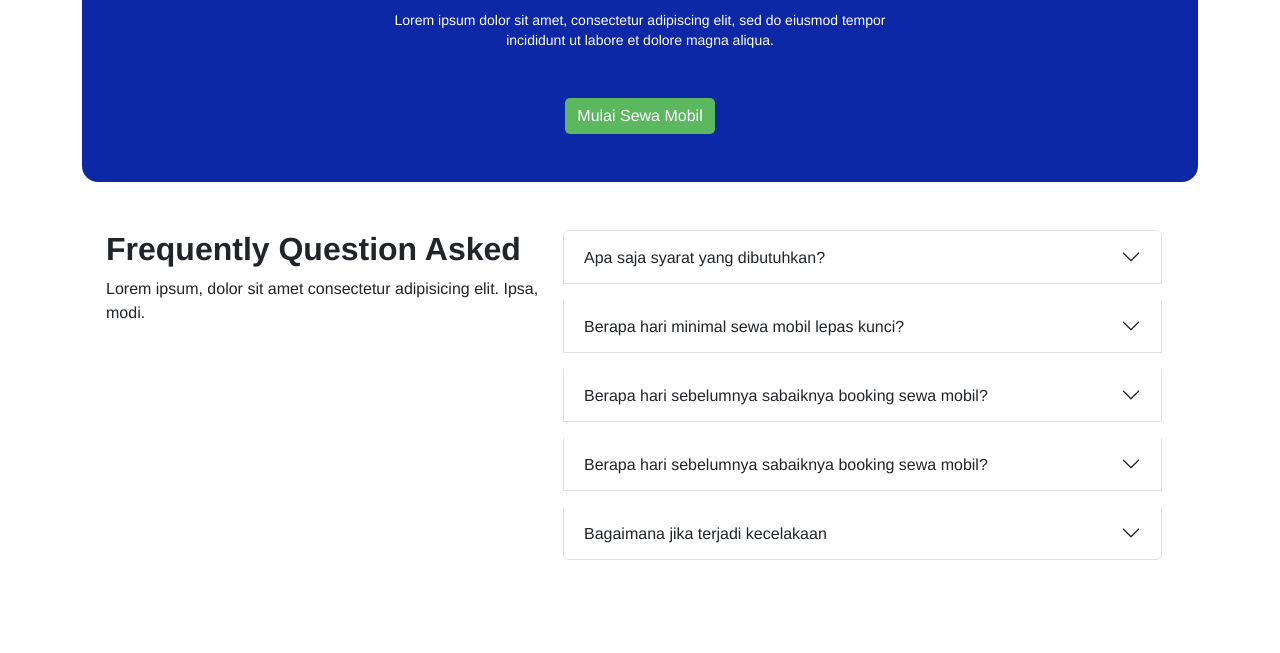
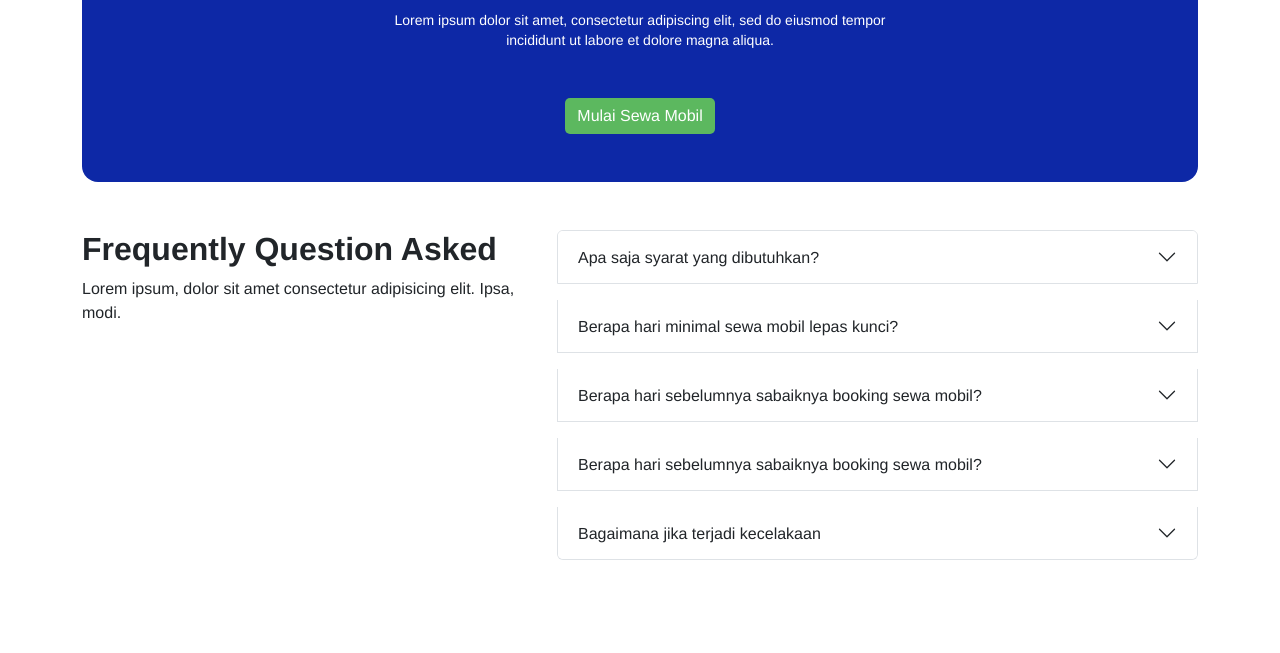
Before and after one commit to Hafieddz/F-FSW24001086-km6-haf-rental_car-ch1, a plain HTML site: page index.html in a window 1280 px wide. Shown: the part 2281-2934 px from the top of the page. Drawn offline with nearby package versions, Linux system fonts and the light colour scheme.

Commit message:
fix : some overflow element

```diff
--- a/assets/css/style.css
+++ b/assets/css/style.css
@@ -126,6 +126,4 @@ body {
   .cta-text {
     width: 100%;
   }
-
-
 }
--- a/index.html
+++ b/index.html
@@ -76,7 +76,7 @@
         <section class="container-fluid py-md-5 py-0" id="our-services">
             <div class="row p-xl-5 justify-content-center align-items-center">
                 <div class="col-xl-6 col-12 d-flex justify-content-center">
-                    <img src="./assets/img/person_image.png" class="why-us__image" alt="">
+                    <img src="./assets/img/person_image.png" class="why-us__image " alt="">
                 </div>
                 <div class="col-xl-6 col-12 px-md-5 px-3 mt-4 mt-md-0">
                     <h2> Best Car Rental for any kind of trip in Makassar </h2>
@@ -283,9 +283,9 @@
         <!-- CTA Banner -->
 
         <!-- FAQ -->
-        <section id="faq" class="container my-5 px-xl-5 px-2">
+        <section id="faq" class="container my-5">
             <div class="row">
-                <div class="col-xl-5 col-12 px-xl-0 px-4  ">
+                <div class="col-xl-5 col-12">
                     <h2 class="fw-bold"> Frequently Question Asked </h2>
                     <p> Lorem ipsum, dolor sit amet consectetur adipisicing elit. Ipsa, modi. </p>
                 </div>
```
